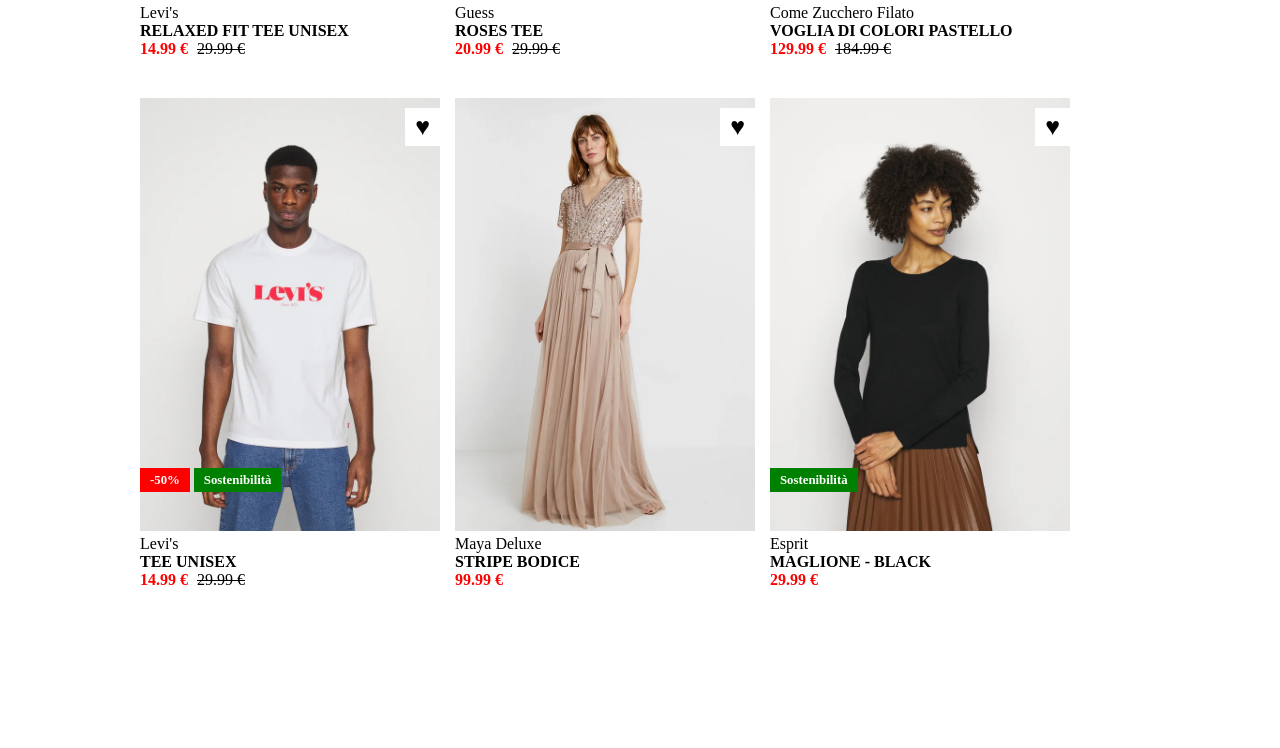
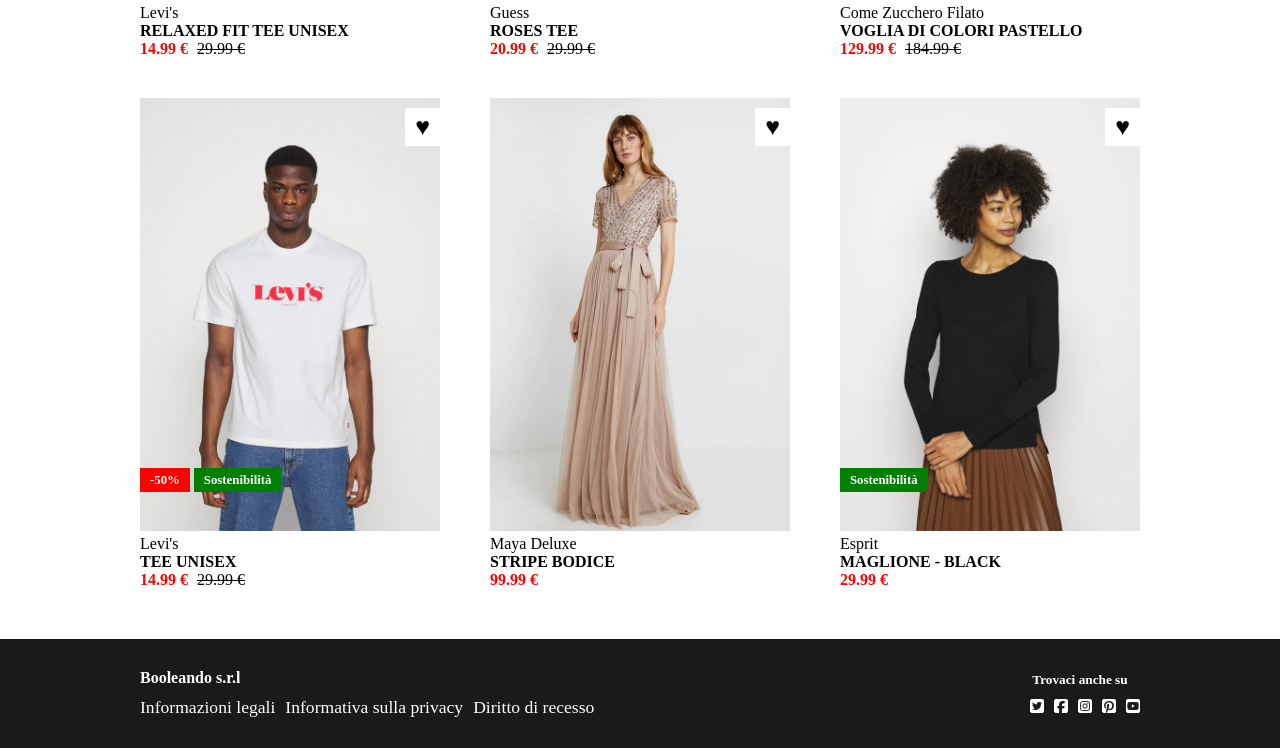
Before and after one commit to DemiusLs/html-css-boolando, a plain HTML site: page index.html in a window 1280 px wide. Shown: the part 548-1296 px from the top of the page. Before the commit the page ends 1187 px from the top, so only its background shows below. Drawn offline with Linux system fonts and the light colour scheme.

Commit message:
feat: footer done

```diff
--- a/css/style.css
+++ b/css/style.css
@@ -50,6 +50,11 @@ a {
     padding-bottom: 50px;
 }
 
+
+.my-10 {
+    margin-bottom: 10px;
+}
+
 /* HEADER */
 
 .header {
@@ -91,7 +96,7 @@ a {
 
 .flex-list2 {
     display: flex;
-    flex-direction: row-reverse;
+    justify-content: flex-end;
 
     li {
         margin-left: 10px;
@@ -104,6 +109,7 @@ a {
     display: flex;
     flex-wrap: wrap;
     gap: 40px 15px;
+    justify-content: space-between;
 
 }
 
@@ -177,7 +183,25 @@ a {
 
 /* FOOTER */
 
-.footer{
+.footer {
     background-color: var(--color-foot-bg);
-    height: 200px;
+    color: var(--color-foot-txt);
+    padding-top: 30px;
+    padding-bottom: 30px;
+
 }
+
+.flex-footer {
+    display: flex;
+    align-items: center;
+    justify-content: space-between
+}
+
+.information ul {
+    font-size: 0.8rem;
+
+}
+
+.external-link {
+    text-align: center;
+}
--- a/index.html
+++ b/index.html
@@ -157,7 +157,38 @@
 
     <!-- FOOTER -->
 
+    <footer class="footer">
+        <div class="container">
+            <div class="flex-footer ">
+                <div class="informations">
+                    <h4 class="my-10">Booleando s.r.l</h4>
+                    <ul class="flex-list1">
+                        <li><a href="">Informazioni legali</a></li>
+                        <li><a href="">Informativa sulla privacy</a></li>
+                        <li><a href="">Diritto di recesso</a></li>
+                    </ul>
+                </div>
 
+                <div class="external-link">
+                    <h5 class="my-10">Trovaci anche su</h5>
+                    <ul class="flex-list2">
+
+                        <li><a href=""><i class="fa-brands fa-square-twitter"></i></a></li>
+                        <li><a href=""><i class="fa-brands fa-square-facebook"></i></a></li>
+                        <li><a href=""><i class="fa-brands fa-square-instagram"></i></a></li>
+                        <li><a href=""><i class="fa-brands fa-square-pinterest"></i></a></li>
+                        <li><a href=""><i class="fa-brands fa-square-youtube"></i></a></li>
+                    </ul>
+                </div>
+            </div>
+
+        </div>
+
+
+
+
+
+    </footer>
     <!-- FINE FOOTER -->
 </body>
 
```
